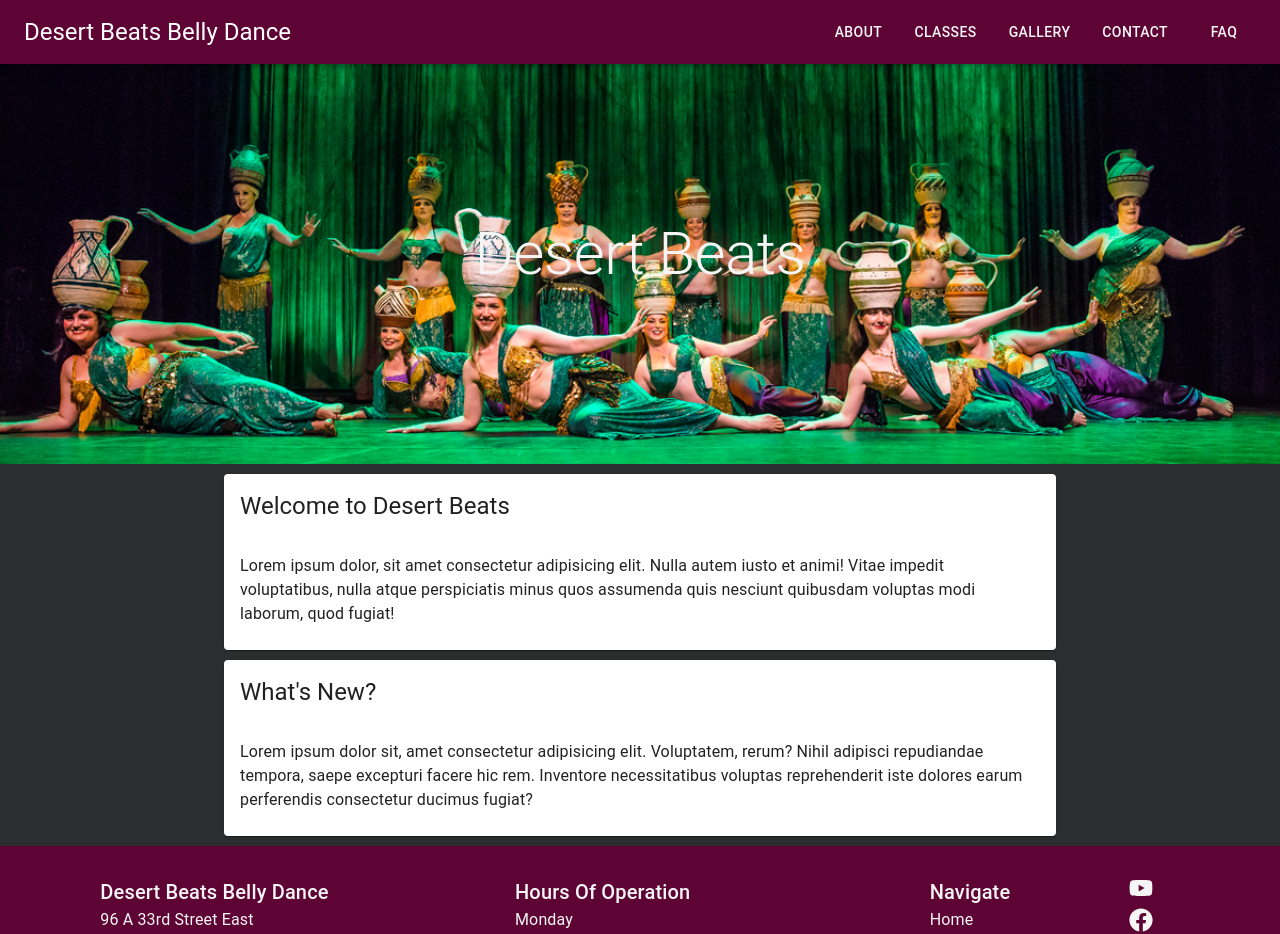
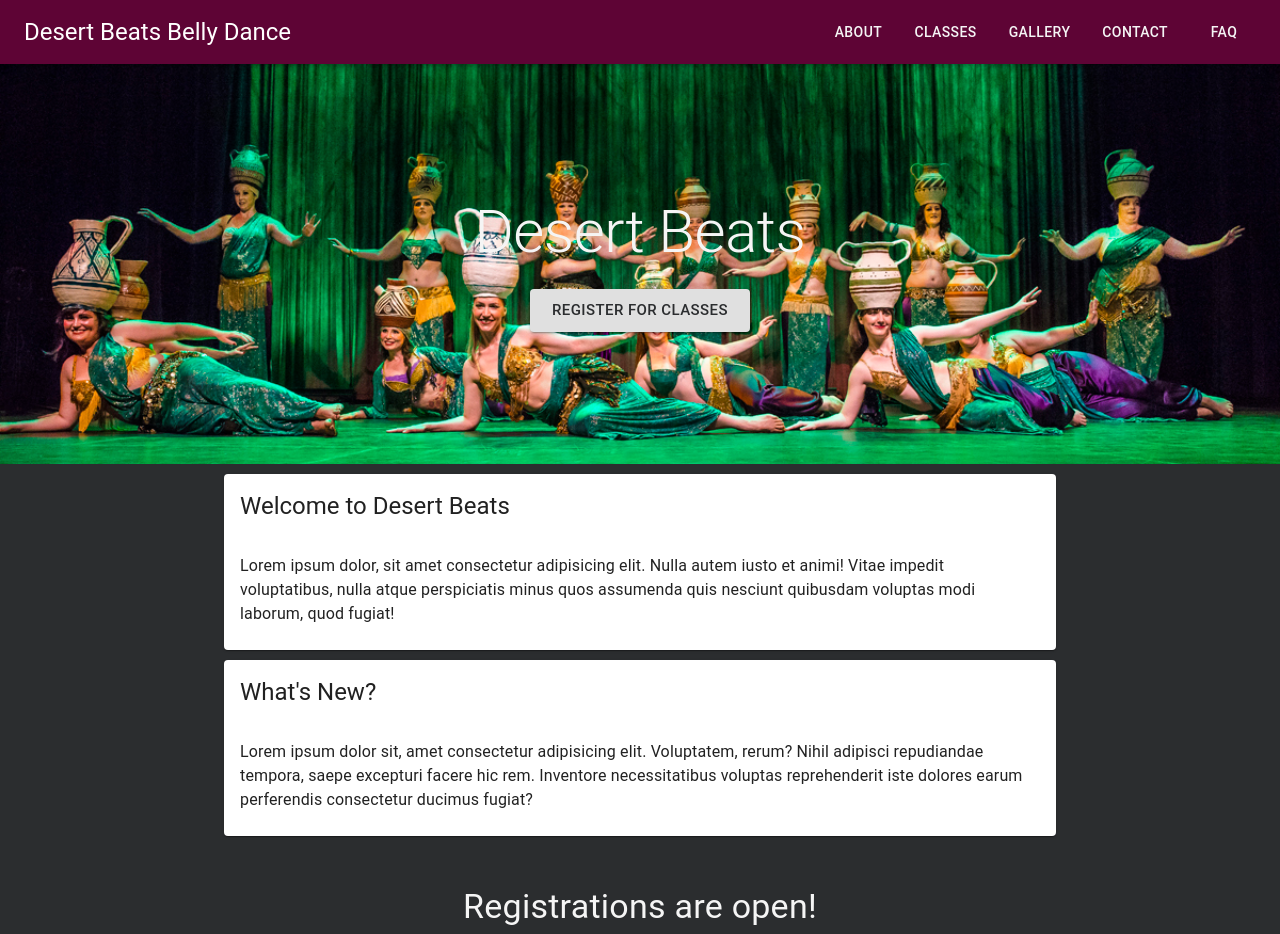
Before and after one commit to Megan-Syd/desert-beats-site, a Next.js app: page / in a window 1280 px wide. Shown: the top 934 px of the page. Built offline with nearby package versions, Linux system fonts and the light colour scheme.

Commit message:
refactors to include new/updated components

```diff
--- a/src/app/page.tsx
+++ b/src/app/page.tsx
@@ -1,11 +1,12 @@
-import { Box, Container, Grid, Typography } from "@mui/material";
+import { Box, Button, Container, Grid, Typography } from "@mui/material";
 import HeroImage from "@/components/HeroImage";
 import Card from "@/components/Card";
+import Headline from "@/components/Headline";
 
 export default function Home() {
   return (
     <>
-    <HeroImage title="Desert Beats" backgroundImageUrl="/banner_images/banner02.jpg" />
+    <HeroImage title="Desert Beats" buttonText="Register For Classes" backgroundImageUrl="/banner_images/banner02.jpg" />
     <Container maxWidth='md'>
       <Card title={"Welcome to Desert Beats"}
       sx={{
@@ -29,6 +30,13 @@ export default function Home() {
       }}>
         <Typography>Lorem ipsum dolor sit, amet consectetur adipisicing elit. Voluptatem, rerum? Nihil adipisci repudiandae tempora, saepe excepturi facere hic rem. Inventore necessitatibus voluptas reprehenderit iste dolores earum perferendis consectetur ducimus fugiat?</Typography>
       </Card>
+      <Headline
+      sx={{color: 'whitesmoke', padding: '40px', display: 'flex', flexDirection: 'column', alignItems: 'center'}}
+      title={"Registrations are open!"}
+      subtitle={"Click the link below to sign up"}>
+        <Button variant="outlined" color="inherit" sx={{ margin: '10px'}}>Register</Button>
+
+      </Headline>
     </Container>
     </>
       );
```
